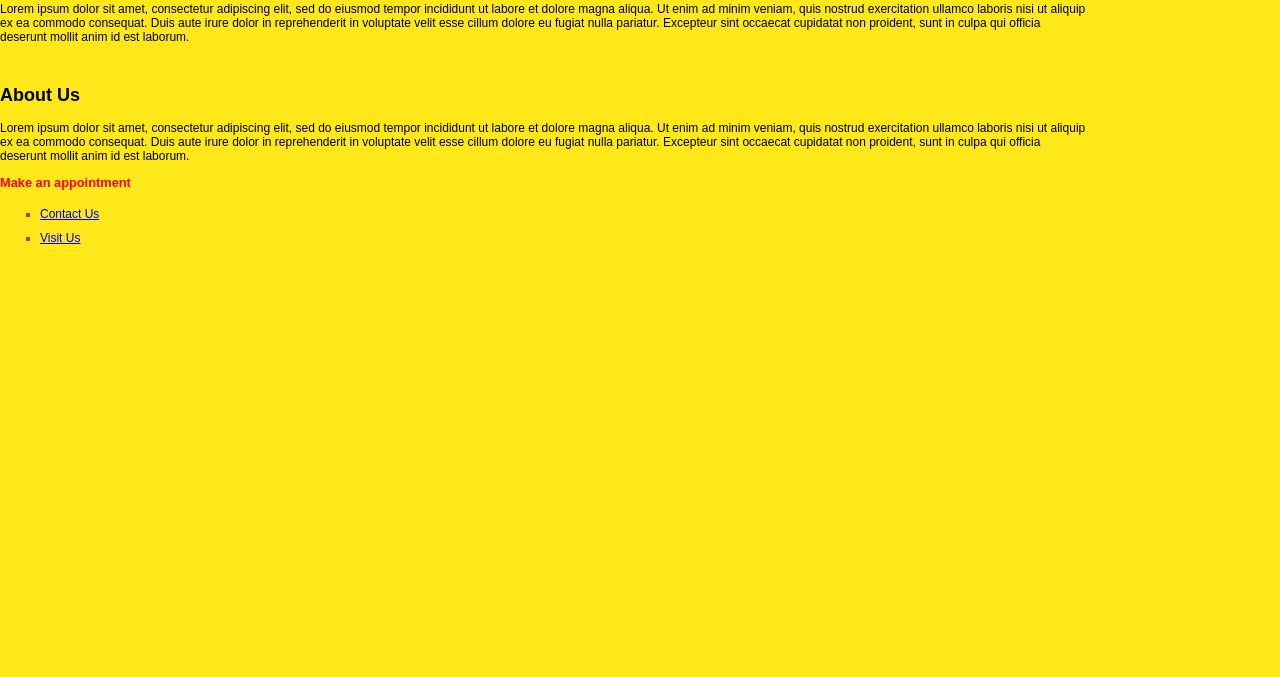
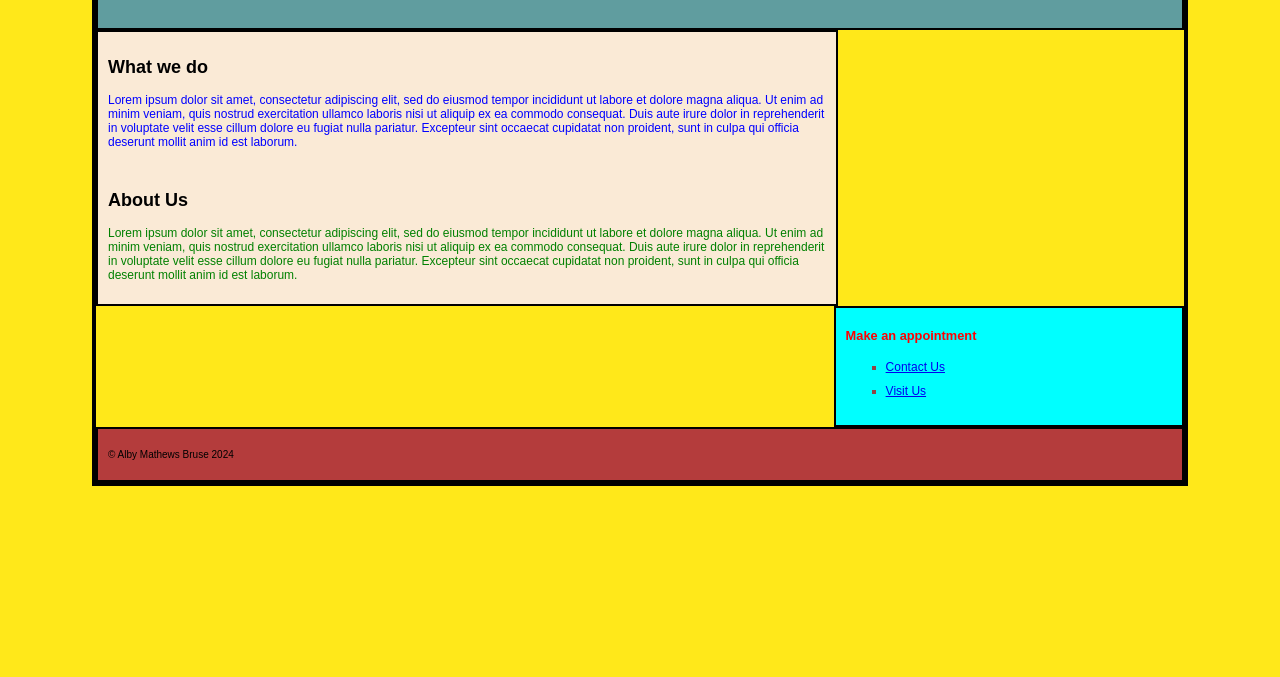
Before and after one commit to albymbruse/inClassTask2, a plain HTML site: page index.html in a window 1280 px wide. Shown: the part 123-800 px from the top of the page. Drawn offline with Linux system fonts and the light colour scheme.

Commit message:
inClass Task 3

```diff
--- a/index.html
+++ b/index.html
@@ -16,21 +16,34 @@ amathewsbruse0406@conestogac.on.ca
         li{
             line-height: 1.5rem;
             color: rgba(165, 42, 42, 0.871);
+
         }
     </style>
     <title>Conestoga Esports</title>
 
 </head>
 <body>
+    <header class="structural">
         <h1 style="color: blue; font-size: 50px;">Conestoga Esports</h1>
-    <p>Lorem ipsum dolor sit amet, consectetur adipiscing elit, sed do eiusmod tempor incididunt ut labore et dolore magna aliqua. Ut enim ad minim veniam, quis nostrud exercitation ullamco laboris nisi ut aliquip ex ea commodo consequat. Duis aute irure dolor in reprehenderit in voluptate velit esse cillum dolore eu fugiat nulla pariatur. Excepteur sint occaecat cupidatat non proident, sunt in culpa qui officia deserunt mollit anim id est laborum.</p>
+    </header>
+    <main class="structural">
+        <h2>What we do</h2>
+        <p id="para1">Lorem ipsum dolor sit amet, consectetur adipiscing elit, sed do eiusmod tempor incididunt ut labore et dolore magna aliqua. Ut enim ad minim veniam, quis nostrud exercitation ullamco laboris nisi ut aliquip ex ea commodo consequat. Duis aute irure dolor in reprehenderit in voluptate velit esse cillum dolore eu fugiat nulla pariatur. Excepteur sint occaecat cupidatat non proident, sunt in culpa qui officia deserunt mollit anim id est laborum.</p>
         <br>
         <h2>About Us</h2>
-    <p>Lorem ipsum dolor sit amet, consectetur adipiscing elit, sed do eiusmod tempor incididunt ut labore et dolore magna aliqua. Ut enim ad minim veniam, quis nostrud exercitation ullamco laboris nisi ut aliquip ex ea commodo consequat. Duis aute irure dolor in reprehenderit in voluptate velit esse cillum dolore eu fugiat nulla pariatur. Excepteur sint occaecat cupidatat non proident, sunt in culpa qui officia deserunt mollit anim id est laborum.</p>
+        <p id="para2">Lorem ipsum dolor sit amet, consectetur adipiscing elit, sed do eiusmod tempor incididunt ut labore et dolore magna aliqua. Ut enim ad minim veniam, quis nostrud exercitation ullamco laboris nisi ut aliquip ex ea commodo consequat. Duis aute irure dolor in reprehenderit in voluptate velit esse cillum dolore eu fugiat nulla pariatur. Excepteur sint occaecat cupidatat non proident, sunt in culpa qui officia deserunt mollit anim id est laborum.</p>
+    </main>
+    <aside class="structural">
         <h2 id="listheading">Make an appointment</h2>
         <ul>
             <li><a href="contact.html">Contact Us</a></li>
             <li><a href="https://maps.google.com/">Visit Us</a></li>
         </ul>
+    </aside>
+    <footer class="structural">
+        <p>&copy Alby Mathews Bruse 2024</p>
+    </footer>
+
+
 </body>
 </html>
--- a/styles/styles.css
+++ b/styles/styles.css
@@ -2,11 +2,13 @@
 Alby Mathews Bruse
 8980406
 */
+
 body {
     font: 12px Arial;
     background-color: hsla(54, 100%, 55%,1);
-    height: 85vh;
     width: 85vw;
+    border: 4px solid black;
+    margin: auto;
 }
 
 #listheading {
@@ -14,3 +16,45 @@ body {
     font-size: 0.8rem;
 
 }
+main {
+    float: left;
+    width: 66%;
+    background-color: hsl(34, 78%, 91%);
+}
+aside{
+    float: right;
+    width: 30%;
+    background-color: hsl(180, 100%, 50%);
+}
+
+.structural {
+    margin: auto;
+    padding: 10px;
+    border: 2px black solid;
+}
+
+#para1 {
+    color: rgb(0, 0, 255);
+}
+
+#para2 {
+    color: rgb(0, 128, 0);
+}
+
+header {
+    background-color: hsl(182, 25%, 50%);
+}
+
+footer {
+    background-color: hsl(0, 50%, 47%);
+    clear: both;
+}
+
+a:hover {
+    text-decoration: none;
+    color: #f0f;
+}
+
+footer p {
+    font-size: smaller;
+}
```
Lines whose indentation alone changed are shown as unchanged.
